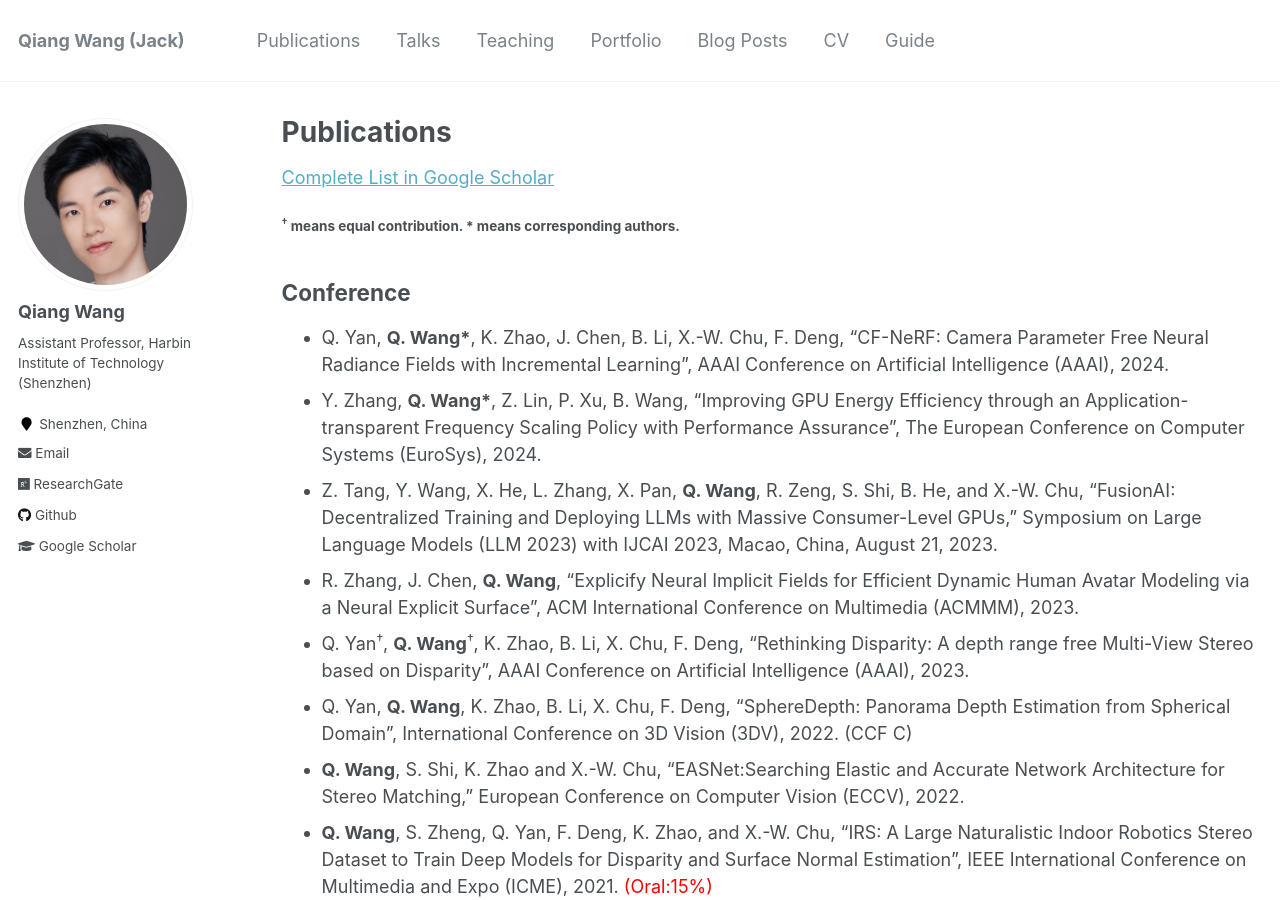
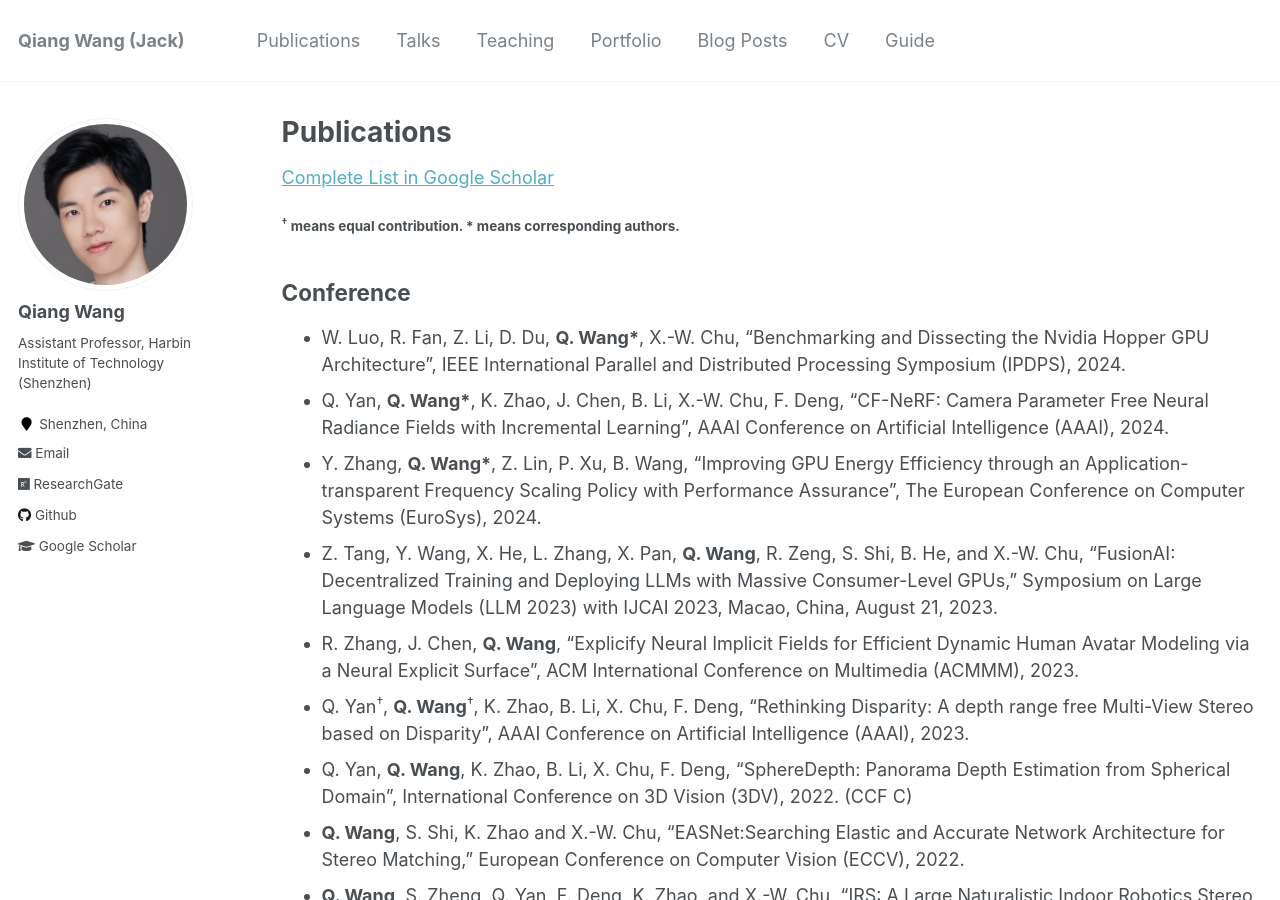
Before and after one commit to blackjack2015/blackjack2015.github.io, a Jekyll site: the page built from _pages/publications.md, in a window 1280 px wide and 900 px high. Built offline with Jekyll 4.4.1, drawn with Linux system fonts in a browser that asks for light colours.

Commit message:
Update publications.md

```diff
--- a/_pages/publications.md
+++ b/_pages/publications.md
@@ -20,6 +20,7 @@ author_profile: true
 #### <sup>&dagger;</sup> means equal contribution. \* means corresponding authors.
 
 ## Conference
++ W. Luo, R. Fan, Z. Li, D. Du, **Q. Wang\***, X.-W. Chu, "Benchmarking and Dissecting the Nvidia Hopper GPU Architecture", IEEE International Parallel and Distributed Processing Symposium (IPDPS), 2024.
 + Q. Yan, **Q. Wang\***, K. Zhao, J. Chen, B. Li, X.-W. Chu, F. Deng, "CF-NeRF: Camera Parameter Free Neural Radiance Fields with Incremental Learning", AAAI Conference on Artificial Intelligence (AAAI), 2024.
 + Y. Zhang, **Q. Wang\***, Z. Lin, P. Xu, B. Wang, "Improving GPU Energy Efficiency through an Application-transparent Frequency Scaling Policy with Performance Assurance", The European Conference on Computer Systems (EuroSys), 2024.
 + Z. Tang, Y. Wang, X. He, L. Zhang, X. Pan, **Q. Wang**, R. Zeng, S. Shi, B. He, and X.-W. Chu, "FusionAI: Decentralized Training and Deploying LLMs with Massive Consumer-Level GPUs," Symposium on Large Language Models (LLM 2023) with IJCAI 2023, Macao, China, August 21, 2023.
```
